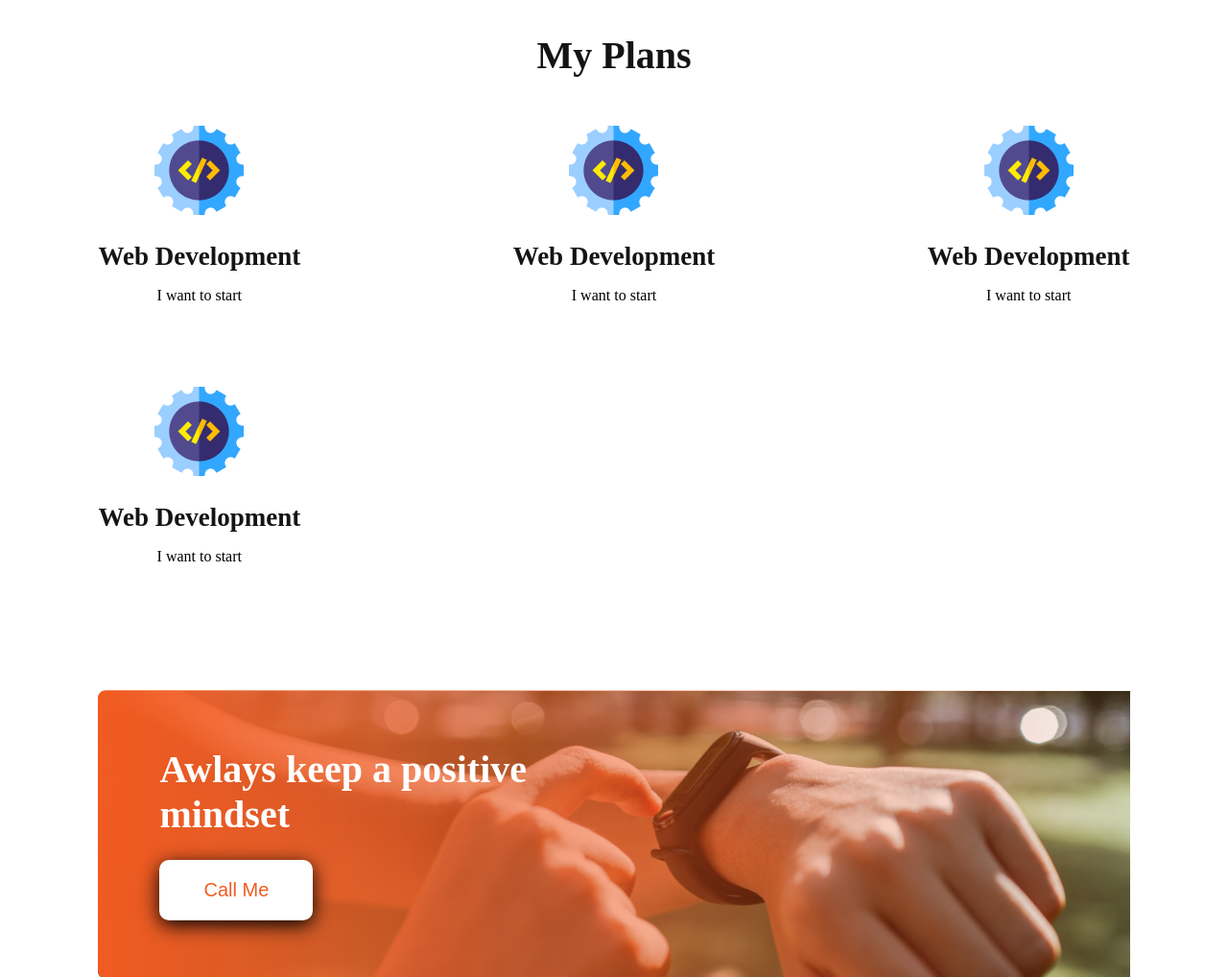
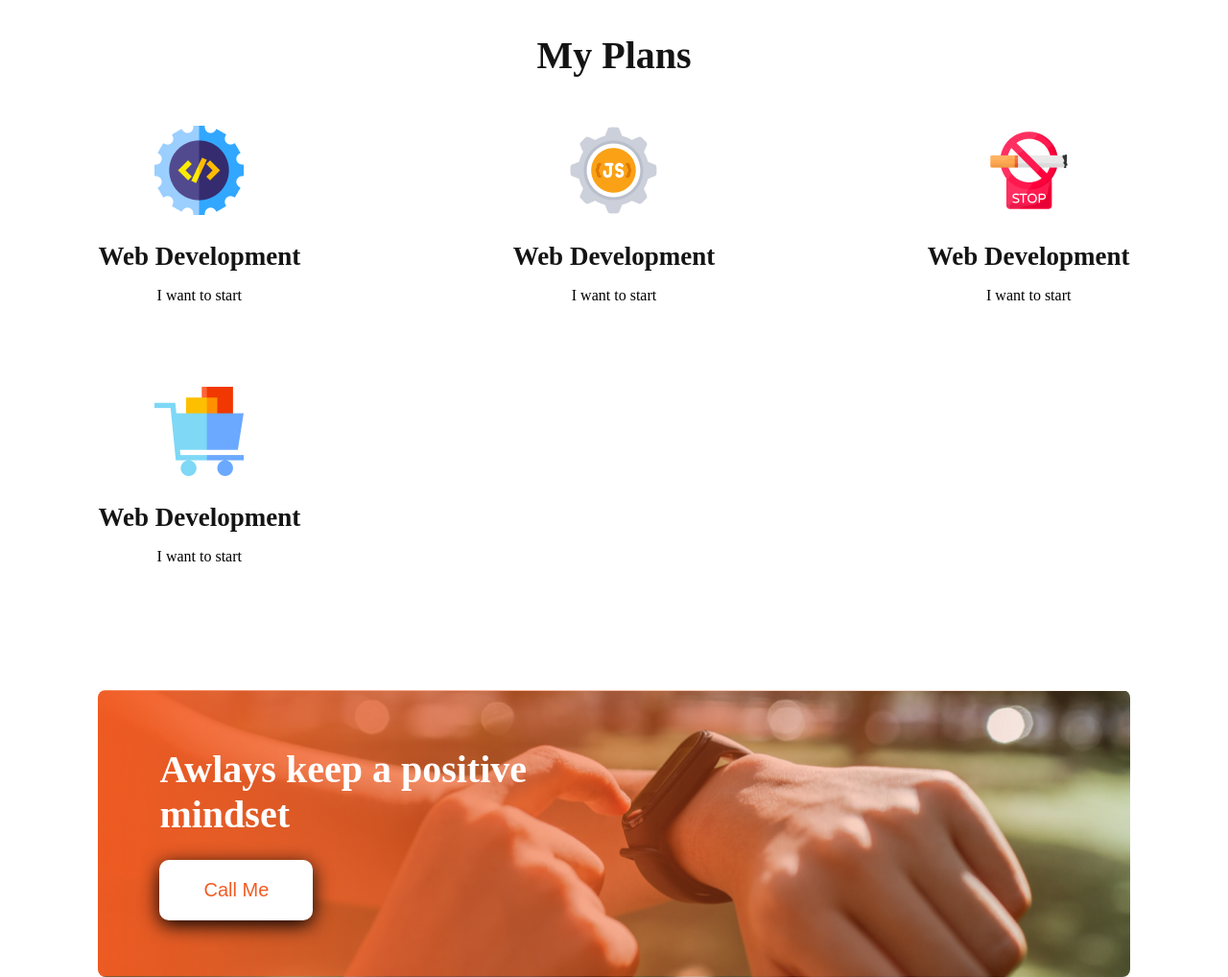
Before and after one commit to saisabray/frame-1, a plain HTML site: page index.html in a window 1280 px wide. Shown: the part 1720-2738 px from the top of the page at 96% size. Drawn offline with Linux system fonts and the light colour scheme.

Commit message:
change plan section's image and added ads-banner border radius

```diff
--- a/index.html
+++ b/index.html
@@ -63,28 +63,28 @@
         <div class="card-container">
           <div class="cards">
             <div class="card-image">
-              <img src="images/web.png" alt="web-development" />
+              <img src="images/web.png" alt="Web Development" />
             </div>
             <h4>Web Development</h4>
             <p>I want to start</p>
           </div>
           <div class="cards">
             <div class="card-image">
-              <img src="images/web.png" alt="web-development" />
+              <img src="images/js.png" alt="JavaScript" />
             </div>
             <h4>Web Development</h4>
             <p>I want to start</p>
           </div>
           <div class="cards">
             <div class="card-image">
-              <img src="images/web.png" alt="web-development" />
+              <img src="images/smoke.png" alt="Somking Habits" />
             </div>
             <h4>Web Development</h4>
             <p>I want to start</p>
           </div>
           <div class="cards">
             <div class="card-image">
-              <img src="images/web.png" alt="web-development" />
+              <img src="images/ecom.png" alt="E-Commerce" />
             </div>
             <h4>Web Development</h4>
             <p>I want to start</p>
--- a/style.css
+++ b/style.css
@@ -161,10 +161,11 @@ li {
     max-width: 1140px;
     width: 84%;
     background: url("images/gradient2.png"), url("images/watch.png");
-    /* background-size: cover,cover;
-    background-repeat: no-repeat,no-repeat;
-    background-position: center, center; */
+    background-size: cover, cover;
+    background-repeat: no-repeat, no-repeat;
+    background-position: center, center;
     margin: 0 auto;
+    border-radius: 8px;
 }
 
 .call-btn {
```
